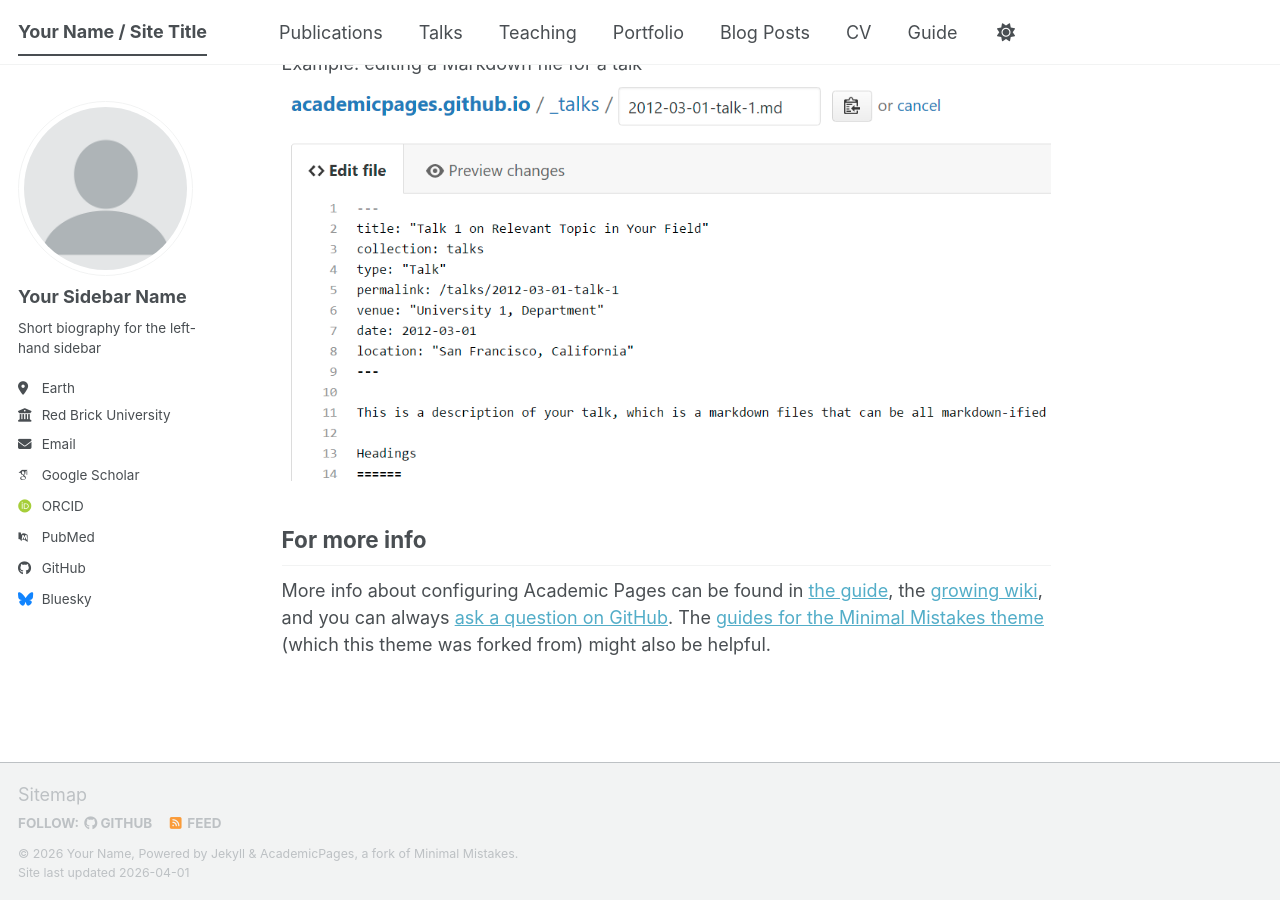
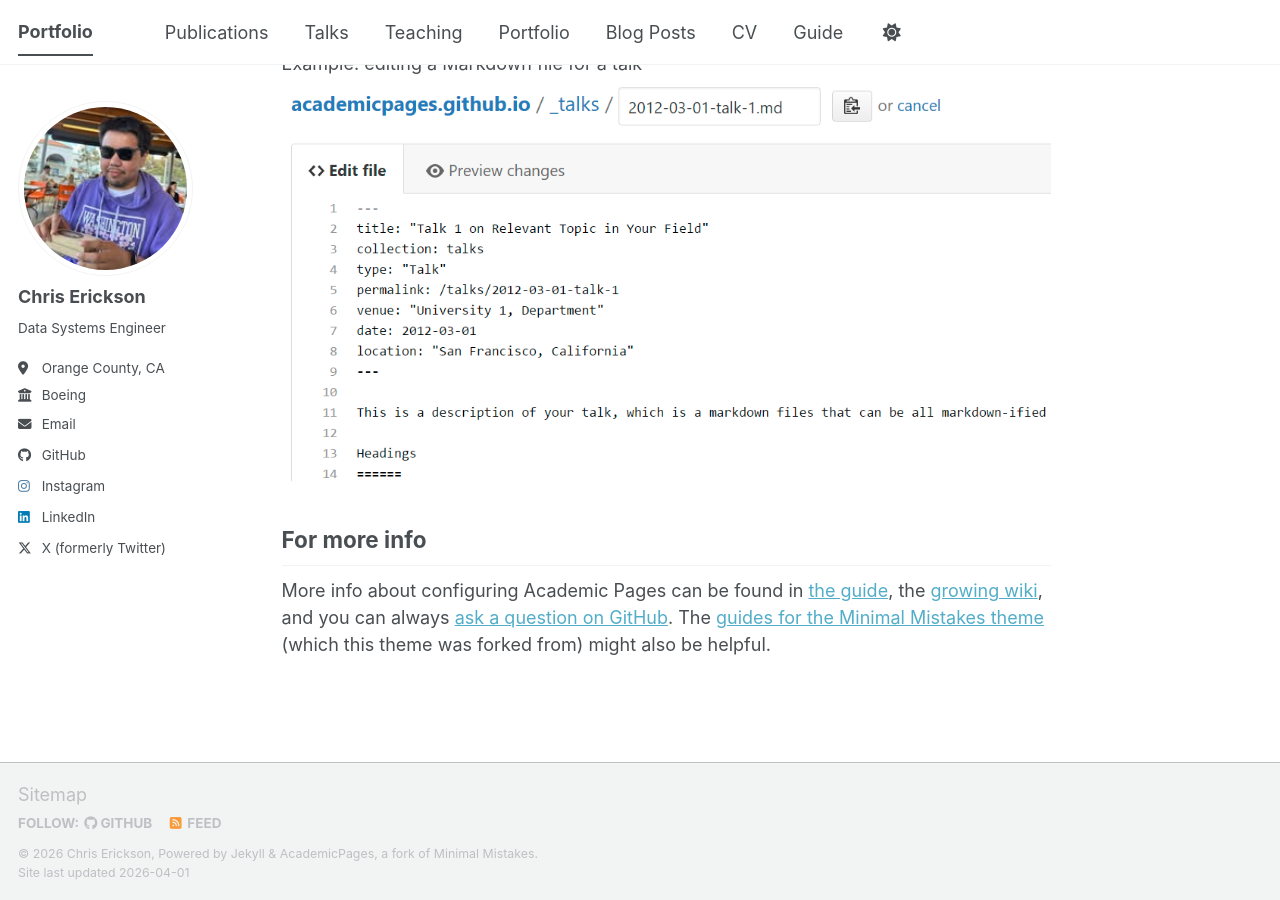
Before and after one commit to cderickson/cderickson.github.io, a Jekyll site: the page built from _pages/about.md, in a window 1280 px wide and 900 px high, scrolled down 2720 px. Built offline with Jekyll 4.4.1, drawn with Linux system fonts in a browser that asks for light colours; some web fonts are replaced; a script bundle is joined from its source files by our own code; library files that are not in the unit come from our copies.

Commit message:
setup sidebar profile.

```diff
--- a/_config.yml
+++ b/_config.yml
@@ -9,39 +9,39 @@
 # Basic Site Settings
 locale                   : "en-US"
 site_theme               : "default" # The available themes options are "default", "air", "sunrise", "mint", "dirt" and "contrast"
-title                    : "Your Name / Site Title"
+title                    : "Portfolio"
 title_separator          : "-"
-name                     : &name "Your Name"
-description              : &description "Your Name's academic portfolio"   # Update this with a general description of your site, this is the default if not overridden by a page
-url                      : https://academicpages.github.io # The base hostname & protocol for your site e.g. "https://[your GitHub username].github.io",
+name                     : &name "Chris Erickson"
+description              : &description "Chris Erickson's academic portfolio"   # Update this with a general description of your site, this is the default if not overridden by a page
+url                      : https://cderickson.github.io # The base hostname & protocol for your site e.g. "https://[your GitHub username].github.io",
                                                            # or if you already have some other page hosted on Github then use "https://[your GitHub username].github.io/[Your Repo Name]"
 baseurl                  : "" # the subpath of your site, e.g. "/blog"
-repository               : "academicpages/academicpages.github.io"
+repository               : "cderickson/cderickson.github.io"
 
 # Site Author - The following control what appear as part of the author content on the side bar.
 #               If a field is blank the icon and link will not appear, otherwise it will be shown.
 #               Additional customization can be done by editing /_includes/author-profile.html
 author:
   # Biographic information
-  avatar           : "profile.png"
-  name             : "Your Sidebar Name"
+  avatar           : "profile.jpg"
+  name             : "Chris Erickson"
   pronouns         : # example: "she/her"
-  bio              : "Short biography for the left-hand sidebar"
-  location         : "Earth"
-  employer         : "Red Brick University"
+  bio              : "Data Systems Engineer"
+  location         : "Orange County, CA"
+  employer         : "Boeing"
   uri              : # URL
-  email            : "none@example.org"
+  email            : "chriserickson@live.com"
 
   # Academic websites
   academia         : # URL
   arxiv            : # URL - Update with the correct link to your profile
-  googlescholar    : "https://scholar.google.com/citations?user=PS_CX0AAAAAJ"
+  googlescholar    : #"https://scholar.google.com/citations?user=PS_CX0AAAAAJ"
   inspire-hep      : # URL
   impactstory      : # URL
-  orcid            : "https://orcid.org/yourorcidurl"
+  orcid            : #"https://orcid.org/yourorcidurl"
   semantic         : # URL
   ssrn             : # URL
-  pubmed           : "https://www.ncbi.nlm.nih.gov/pubmed/?term=john+snow"
+  pubmed           : #"https://www.ncbi.nlm.nih.gov/pubmed/?term=john+snow"
   researchgate     : # URL
   scopus           : # URL
   zotero           : # URL
@@ -51,22 +51,22 @@
   bitbucket        : # Username - Update with your username on the site
   codepen          : # Username
   dribbble         : # Username
-  github           : "academicpages"
+  github           : "cderickson"
   kaggle           : # Username
   stackoverflow    : # User number or user number and name (i.e., use "1" or "1/jeff-atwood")
 
   # Social media
   artstation       : # Username
-  bluesky          : "bsky.app" # Replace this with you Bluesky username
+  bluesky          : #"bsky.app" # Replace this with you Bluesky username
   facebook         : # Username
   flickr           : # Username
   foursquare       : # Username
   goodreads        : # Username
   google_plus      : # Username
   keybase          : # Username
-  instagram        : # Username
+  instagram        : "chriserickson04"
   lastfm           : # Username
-  linkedin         : # Username
+  linkedin         : "cderickson04"
   mastodon         : # URL
   medium           : # URL
   pinterest        : # Username
@@ -74,7 +74,7 @@
   steam            : # Username
   telegram         : # URL
   tumblr           : # Username
-  twitter          : # Username for X / Twitter
+  twitter          : "Sundodger04"
   vine             : # Username
   weibo            : # Username
   wikipedia        : # Username
```
Also changed, not shown: images/profile.jpg (added), images/profile2.png (renamed from images/profile.png).
